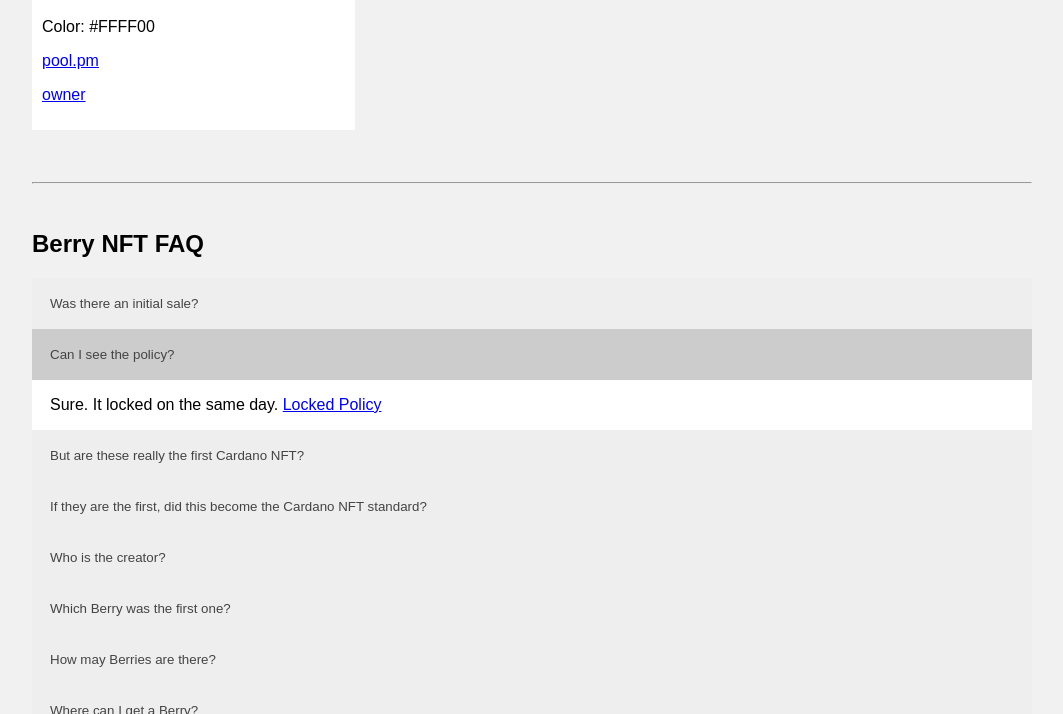
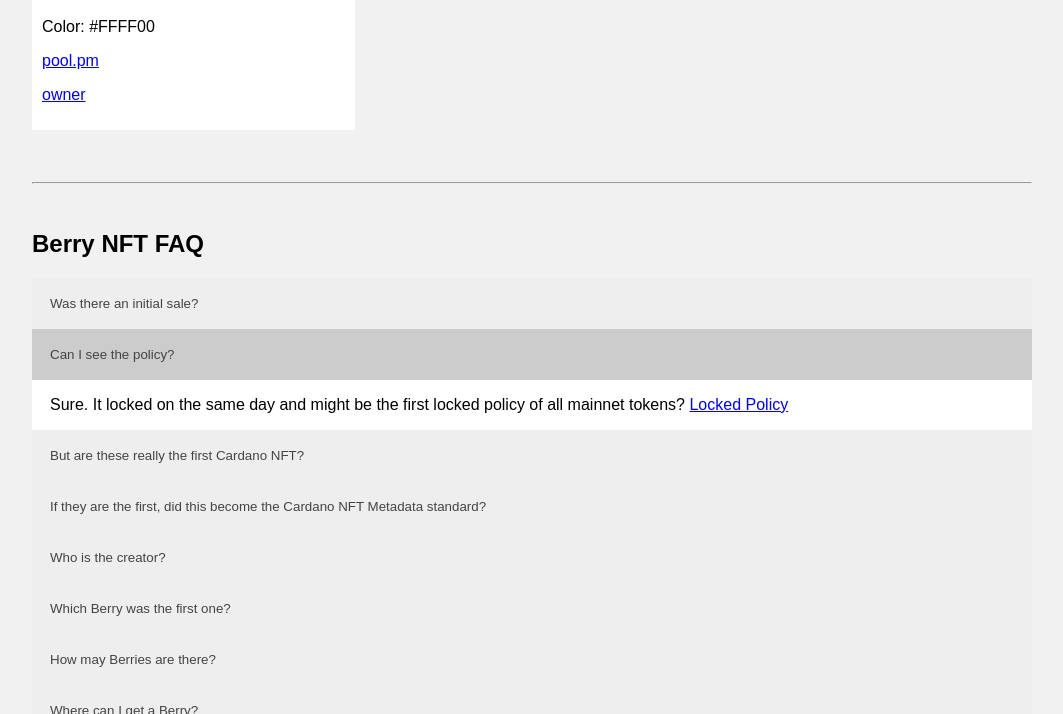
Before and after one commit to cardano-nft/BerryNFT, a plain HTML site: page index.html in a window 1280 px wide. Both pictures are taken after a click on the button "Can I see the policy?". Shown: the part 7644-8358 px from the top of the page, without its empty margins (108-1171 px from the left). Drawn offline with Linux system fonts and the light colour scheme.

Commit message:
Update index.html

```diff
--- a/index.html
+++ b/index.html
@@ -1064,18 +1064,18 @@
 
   <button class="accordion">Can I see the policy?</button>
   <div class="panel">
-    <p>Sure. It locked on the same day.
-      <a href="https://cardanoscan.io/tokenPolicy/b863bc7369f46136ac1048adb2fa7dae3af944c3bbb2be2f216a8d4f">Locked Policy</a> </p>
+    <p>Sure. It locked on the same day and might be the first locked policy of all mainnet tokens?
+      <a href="https://pool.pm/policy/b863bc7369f46136ac1048adb2fa7dae3af944c3bbb2be2f216a8d4f">Locked Policy</a> </p>
   </div>
 
   <button class="accordion">But are these really the first Cardano NFT?</button>
   <div class="panel">
-    <p>Yes. Some examples to verify are the mainnet launch of the or check <a href="https://tokentool.io">tokentool.io</a>  and sort by 'First Seen'</p>
+    <p>Yes. Some examples to verify are the <a href="https://youtu.be/UboeQiGZ01Q?t=1406">Mary launch video</a> or check <a href="https://tokentool.io">tokentool.io</a>  and sort by 'First Seen'</p>
   </div>
 
-  <button class="accordion">If they are the first, did this become the Cardano NFT standard?</button>
+  <button class="accordion">If they are the first, did this become the Cardano NFT Metadata standard?</button>
   <div class="panel">
-    <p>Yes. Pleas take at look at the <a href="https://forum.cardano.org/t/cip-nft-metadata-standard/45687">Forum </a> and  <a href="https://github.com/cardano-foundation/CIPs/blob/master/CIP-0025/CIP-0025.md">Cardano Foundation Github </a>
+    <p>Yes. But Spacebudz the used the full potential . Please take at look at the <a href="https://forum.cardano.org/t/cip-nft-metadata-standard/45687">Forum </a> and  <a href="https://github.com/cardano-foundation/CIPs/blob/master/CIP-0025/CIP-0025.md">Cardano Foundation Github </a>
      </p>
   </div>
 
```
